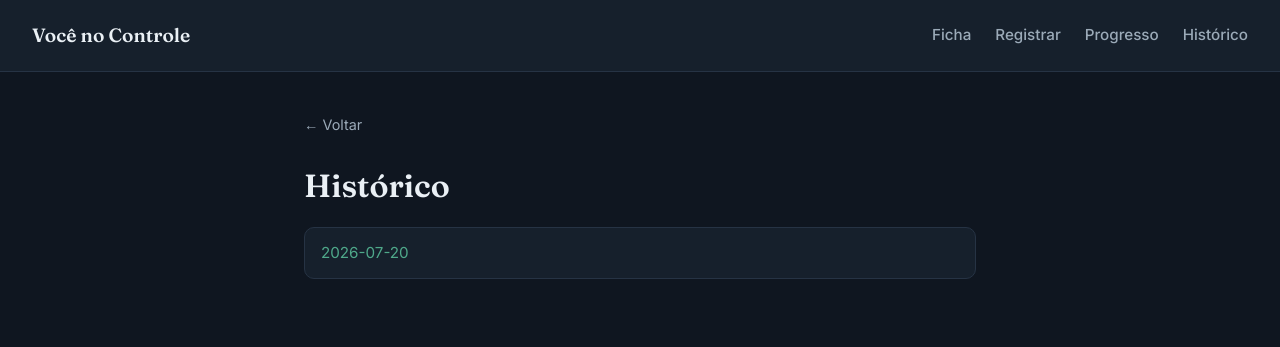
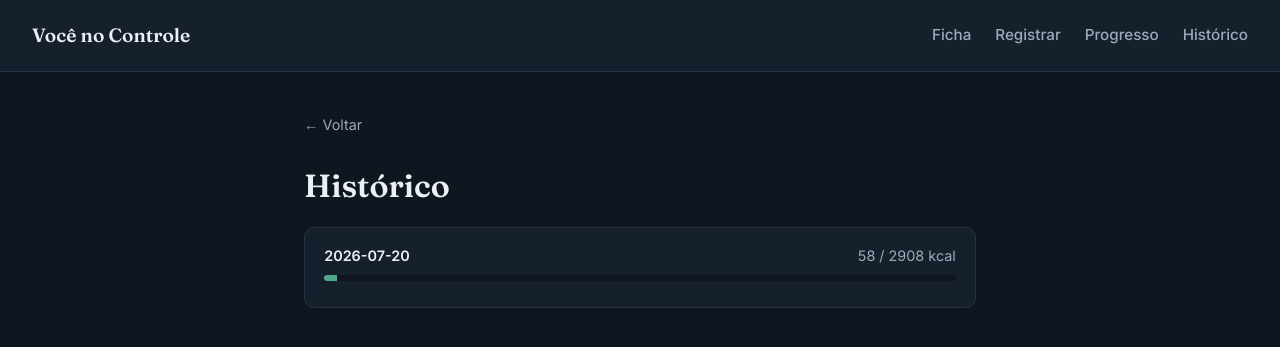
Before and after one commit to vitorrodrigues-dev/voc-_no_controle, a Flask app: page /historico in a window 1280 px wide. Shown: the top 347 px of the page. Run offline with Flask 3, Linux system fonts and the light colour scheme; data comes from the database, SQL or seed files in the repository.

Commit message:
Adiciona resumo visual no historico e home com frase motivacional

```diff
--- a/app.py
+++ b/app.py
@@ -4,10 +4,21 @@ from datetime import date
 
 app = Flask(__name__)
 
+import random
+
+FRASES_MOTIVACIONAIS = [
+    "Disciplina é fazer o que precisa ser feito, mesmo sem vontade.",
+    "Consistência bate intensidade no longo prazo.",
+    "Você não precisa ser perfeito, precisa ser constante.",
+    "O resultado de hoje é o hábito de ontem.",
+    "Progresso não é sempre visível no espelho — é visível no registro.",
+]
+
 @app.route("/")
 def home():
     usuario = buscar_usuario()
-    return render_template("home.html", usuario=usuario)
+    frase = random.choice(FRASES_MOTIVACIONAIS)
+    return render_template("home.html", usuario=usuario, frase=frase)
 
 @app.route("/ficha", methods=["GET", "POST"])
 def ficha():
@@ -106,8 +117,21 @@ def historico():
         return redirect("/ficha")
 
     dias = listar_dias_com_registro(usuario["id"])
-    return render_template("historico.html", dias=dias)
 
+    resumo_dias = []
+    for d in dias:
+        totais = progresso_do_dia(usuario["id"], d["data"])
+        kcal = totais["total_kcal"] or 0
+        meta = usuario["meta_calorica"] or 0
+        percentual = min((kcal / meta * 100) if meta > 0 else 0, 100)
+        resumo_dias.append({
+            "data": d["data"],
+            "kcal": kcal,
+            "meta": meta,
+            "percentual": percentual
+        })
+
+    return render_template("historico.html", resumo_dias=resumo_dias)
 @app.route("/historico/<data>")
 def historico_dia(data):
     usuario = buscar_usuario()
--- a/static/css/style.css
+++ b/static/css/style.css
@@ -453,3 +453,72 @@ button:focus-visible {
 .card-macro--acima .barra-macro-preenchida {
     background-color: var(--cor-alerta);
 }
+
+.lista-historico-resumo {
+    list-style: none;
+    display: flex;
+    flex-direction: column;
+    gap: 0.7rem;
+    margin-top: 1rem;
+}
+
+.item-historico {
+    display: block;
+    background-color: var(--cor-superficie);
+    border: 1px solid var(--cor-borda);
+    border-radius: var(--raio);
+    padding: 1rem 1.2rem;
+    transition: border-color var(--transicao);
+}
+
+.item-historico:hover {
+    border-color: var(--cor-acento);
+    color: var(--cor-texto);
+}
+
+.item-historico-topo {
+    display: flex;
+    justify-content: space-between;
+    margin-bottom: 0.5rem;
+    font-size: 0.9rem;
+}
+
+.item-historico-data {
+    font-weight: 600;
+    color: var(--cor-texto);
+}
+
+.item-historico-kcal {
+    color: var(--cor-texto-secundario);
+}
+
+.hero {
+    text-align: center;
+    padding: 3rem 1rem 2.5rem;
+}
+
+.hero h1 {
+    font-size: 2.6rem;
+    margin-bottom: 0.5rem;
+}
+
+.hero-subtitulo {
+    color: var(--cor-texto-secundario);
+    font-size: 1.05rem;
+    margin-bottom: 1.5rem;
+}
+
+.hero-frase {
+    font-family: var(--fonte-titulo);
+    font-style: italic;
+    font-size: 1.2rem;
+    color: var(--cor-acento);
+    max-width: 480px;
+    margin: 0 auto;
+}
+
+@media (max-width: 600px) {
+    .hero h1 {
+        font-size: 2rem;
+    }
+}
--- a/templates/historico.html
+++ b/templates/historico.html
@@ -5,10 +5,20 @@
 {% block conteudo %}
     <h1>Histórico</h1>
 
-    {% if dias %}
-        <ul class="lista-historico">
-        {% for d in dias %}
-            <li><a href="/historico/{{ d['data'] }}">{{ d['data'] }}</a></li>
+    {% if resumo_dias %}
+        <ul class="lista-historico-resumo">
+        {% for d in resumo_dias %}
+            <li>
+                <a href="/historico/{{ d['data'] }}" class="item-historico">
+                    <div class="item-historico-topo">
+                        <span class="item-historico-data">{{ d['data'] }}</span>
+                        <span class="item-historico-kcal">{{ "%.0f"|format(d['kcal']) }} / {{ "%.0f"|format(d['meta']) }} kcal</span>
+                    </div>
+                    <div class="barra-macro">
+                        <div class="barra-macro-preenchida" style="width: {{ d['percentual'] }}%;"></div>
+                    </div>
+                </a>
+            </li>
         {% endfor %}
         </ul>
     {% else %}
```
Also changed, not shown: templates/home.html (+11 -7 lines).
